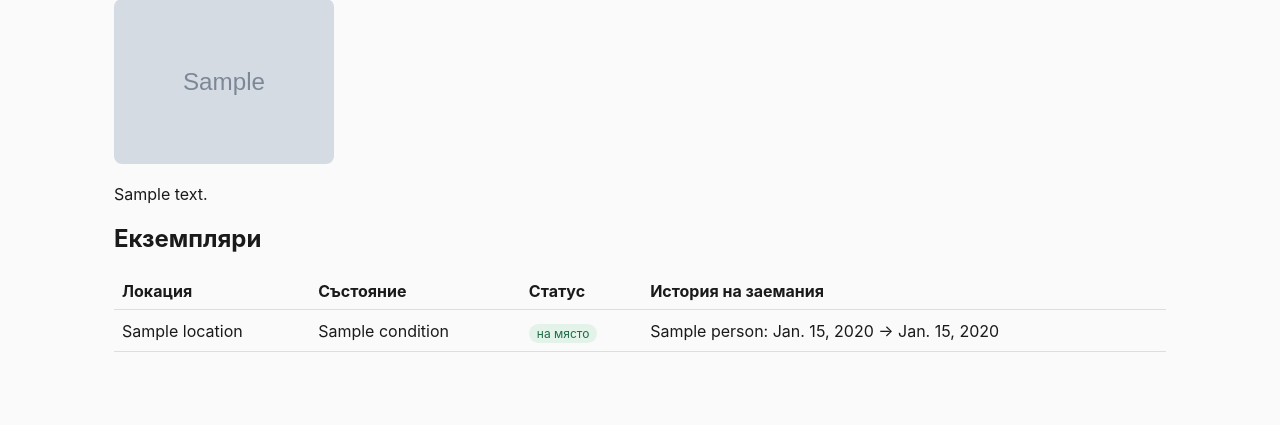
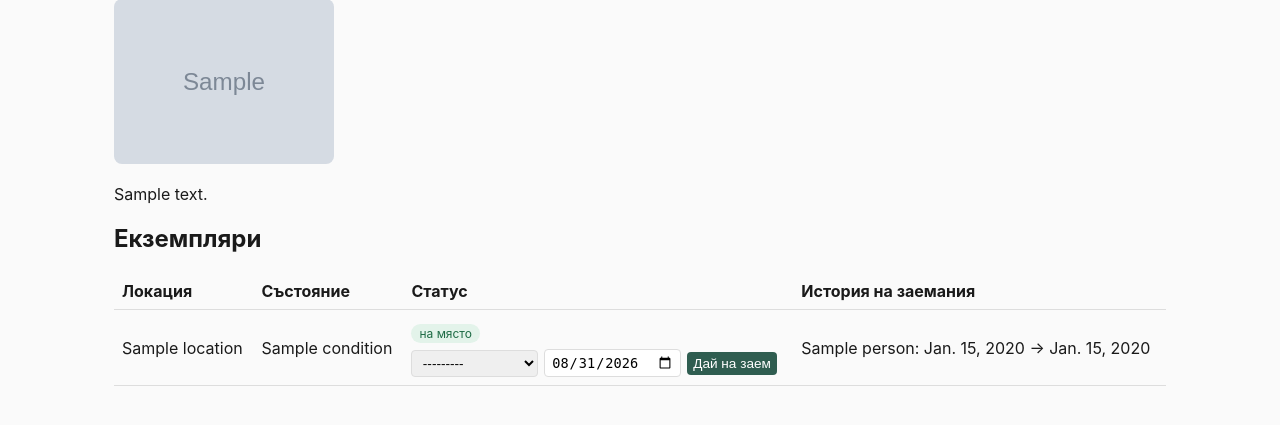
Before and after one commit to Dimitrandir/Books_catalogue_webapp, a Django app: page /books/1/ in a window 1280 px wide. Shown: the part 273-698 px from the top of the page. Run offline with Django 5.2, Linux system fonts and the light colour scheme; tables that the repository leaves empty hold one stand-in row (values such as "Sample post"); grey boxes marked "Sample" are stand-in pictures; some libraries are stand-ins or nearby versions.

Commit message:
Add lend/return UI for book copies (loans app)
От детайлите на книга: за всеки Copy, ако е на място — inline форма
(Person + date_given, default днес) POST-ва към loans:lend_copy и създава
Loan; ако е на заем — бутон "Върни" POST-ва към loans:return_loan и сетва
date_returned=today на текущия отворен Loan. И двата endpoint-а връщат само
обновения <tr> (catalog/_copy_row.html, споделен между book_detail и
loans views) и се swap-ват през HTMX (hx-post targeting #copy-row-{pk}) —
без пълен reload.

Открит и оправен бъг по време на ръчното тестване: prefetch_related на
copy.loans в loans/views.py кешираше историята на заемания ПРЕДИ да се
създаде новият Loan, така че току-що созданият запис не се показваше в
историята веднага след lend action. Оправено чрез премахване на
prefetch-а за single-copy заявките (малък мащаб, приемливо).

Ръчно тествано в браузър: lend → return → lend отново с друг човек,
потвърдено че историята се натрупва правилно и всичко минава през HTMX
(network requests показват ajax POST-ове, не full navigation). Тестовите
данни изтрити след проверката.

Co-Authored-By: Claude Sonnet 5 <noreply@anthropic.com>

```diff
--- /dev/null
+++ b/catalog/templates/catalog/_copy_row.html
@@ -0,0 +1,31 @@
+<tr id="copy-row-{{ copy.pk }}">
+    <td>{{ copy.location }}</td>
+    <td>{{ copy.condition }}</td>
+    <td>
+        {% if copy.current_loan %}
+            <div><span class="badge on-loan">на заем при {{ copy.current_loan.person }}</span></div>
+            <form hx-post="{% url 'loans:return_loan' copy.current_loan.pk %}"
+                  hx-target="#copy-row-{{ copy.pk }}" hx-swap="outerHTML" class="loan-form">
+                {% csrf_token %}
+                <button type="submit">Върни</button>
+            </form>
+        {% else %}
+            <div><span class="badge available">на място</span></div>
+            <form hx-post="{% url 'loans:lend_copy' copy.pk %}"
+                  hx-target="#copy-row-{{ copy.pk }}" hx-swap="outerHTML" class="loan-form">
+                {% csrf_token %}
+                {{ lend_form.person }}
+                {{ lend_form.date_given }}
+                <button type="submit">Дай на заем</button>
+                {% if lend_form.person.errors %}<div class="form-error">{{ lend_form.person.errors|join:", " }}</div>{% endif %}
+            </form>
+        {% endif %}
+    </td>
+    <td>
+        {% for loan in copy.loans.all %}
+            {{ loan.person }}: {{ loan.date_given }} → {{ loan.date_returned|default:"сега" }}<br>
+        {% empty %}
+            —
+        {% endfor %}
+    </td>
+</tr>
--- a/catalog/templates/catalog/book_detail.html
+++ b/catalog/templates/catalog/book_detail.html
@@ -29,24 +29,7 @@
         </thead>
         <tbody>
             {% for copy in book.copies.all %}
-                <tr>
-                    <td>{{ copy.location }}</td>
-                    <td>{{ copy.condition }}</td>
-                    <td>
-                        {% if copy.current_loan %}
-                            <span class="badge on-loan">на заем при {{ copy.current_loan.person }}</span>
-                        {% else %}
-                            <span class="badge available">на място</span>
-                        {% endif %}
-                    </td>
-                    <td>
-                        {% for loan in copy.loans.all %}
-                            {{ loan.person }}: {{ loan.date_given }} → {{ loan.date_returned|default:"сега" }}<br>
-                        {% empty %}
-                            —
-                        {% endfor %}
-                    </td>
-                </tr>
+                {% include "catalog/_copy_row.html" with copy=copy lend_form=lend_form %}
             {% empty %}
                 <tr><td colspan="4">Няма регистрирани екземпляри.</td></tr>
             {% endfor %}
--- a/catalog/views.py
+++ b/catalog/views.py
@@ -2,7 +2,9 @@ from django.contrib.postgres.search import SearchQuery, SearchRank, SearchVector
 from django.core.paginator import Paginator
 from django.db.models import Q
 from django.shortcuts import get_object_or_404, render
+from django.utils import timezone
 
+from loans.forms import LendForm
 from loans.models import Loan
 
 from .models import Author, Book, Copy, Genre, Location, Publisher
@@ -89,4 +91,5 @@ def book_detail(request, pk):
         copy.current_loan = next(
             (loan for loan in copy.loans.all() if loan.date_returned is None), None
         )
-    return render(request, 'catalog/book_detail.html', {'book': book})
+    lend_form = LendForm(initial={'date_given': timezone.now().date()})
+    return render(request, 'catalog/book_detail.html', {'book': book, 'lend_form': lend_form})
--- a/config/urls.py
+++ b/config/urls.py
@@ -11,6 +11,7 @@ from django.urls import include, path
 
 urlpatterns = [
     path('admin/', admin.site.urls),
+    path('', include('loans.urls')),
     path('', include('catalog.urls')),
 ]
 
--- /dev/null
+++ b/loans/forms.py
@@ -0,0 +1,12 @@
+from django import forms
+
+from .models import Loan
+
+
+class LendForm(forms.ModelForm):
+    class Meta:
+        model = Loan
+        fields = ['person', 'date_given']
+        widgets = {
+            'date_given': forms.DateInput(attrs={'type': 'date'}),
+        }
--- /dev/null
+++ b/loans/urls.py
@@ -0,0 +1,10 @@
+from django.urls import path
+
+from . import views
+
+app_name = 'loans'
+
+urlpatterns = [
+    path('copies/<int:copy_id>/lend/', views.lend_copy, name='lend_copy'),
+    path('loans/<int:loan_id>/return/', views.return_loan, name='return_loan'),
+]
--- a/templates/base.html
+++ b/templates/base.html
@@ -108,6 +108,26 @@
         table { width: 100%; border-collapse: collapse; margin-top: 1rem; }
         th, td { text-align: left; padding: 0.5rem; border-bottom: 1px solid var(--border); }
         .back-link { display: inline-block; margin-bottom: 1rem; color: var(--accent); }
+        .loan-form {
+            display: flex;
+            flex-wrap: wrap;
+            gap: 0.35rem;
+            align-items: center;
+            margin-top: 0.35rem;
+        }
+        .loan-form select, .loan-form input, .loan-form button {
+            padding: 0.25rem 0.4rem;
+            border: 1px solid var(--border);
+            border-radius: 4px;
+            font-size: 0.85rem;
+        }
+        .loan-form button {
+            background: var(--accent);
+            color: white;
+            border: none;
+            cursor: pointer;
+        }
+        .form-error { color: #a13b3b; font-size: 0.8rem; width: 100%; }
     </style>
 </head>
 <body>
```
Also changed, not shown: loans/views.py (+45 -2 lines).
